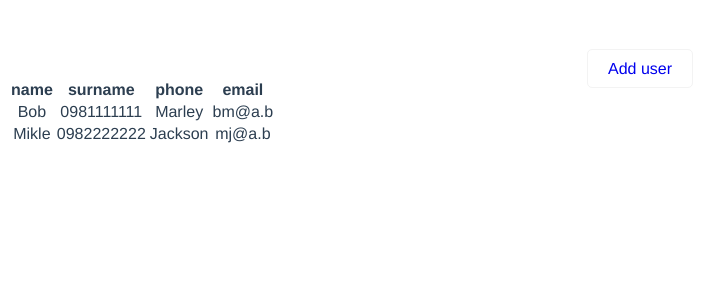
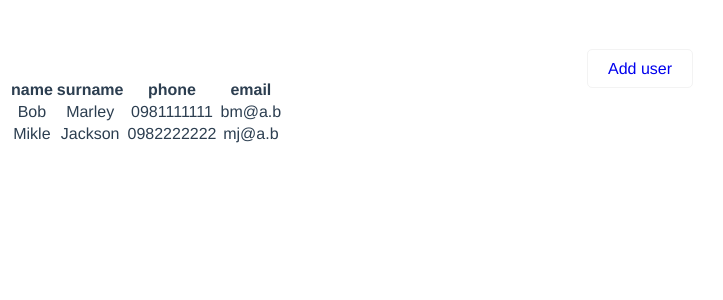
Before and after one commit to Petrushchenko/dataTable, a Vue app: page / in a window 1280 px wide. Shown: the top 300 px of the page, without its empty margins (0-723 px from the left). Built offline with nearby package versions, Linux system fonts and the light colour scheme; the HTML template or start-up script is replaced by a standard one.

Commit message:
possibility to edit any cell was added

```diff
--- a/src/components/Table.vue
+++ b/src/components/Table.vue
@@ -2,12 +2,16 @@
 	<table>
 		<thead>
 			<tr>
-				<th v-for="label in labels">{{ label }}</th>
+				<th v-for="(label, index) in labels" :key="index">{{ label }}</th>
 			</tr>
 		</thead>
 		<tbody>
-			<tr v-for="user in users">
-				<td v-for="field in user">{{ field }}</td>
+			<tr v-for="(user, index) in users" :key="index+user.name+user.surname+user.phone+user.email">
+				<td v-for="(value, field) in user"
+					:key="user.name+index+field"
+					contenteditable="true"
+					@keydown.enter.prevent="editField($event, index, field)"
+				>{{ value }}</td>
 			</tr>
 		</tbody>
 	</table>
@@ -18,6 +22,7 @@
 		data(){
 			return {
 				labels: ["name", "surname", "phone", "email"],
+				newText: ''
 			}
 		},
 		computed: {
@@ -28,7 +33,7 @@
 			}
 		},
 		created () {
-
+			// localStorage.removeItem('users')
 			if (localStorage.getItem('users')) {
 				let data = JSON.parse(localStorage.getItem('users'));
 				this.$store.dispatch('loadData', data)
@@ -41,6 +46,12 @@
 			saveUsers() {
 				const parsed = JSON.stringify(this.data);
 				localStorage.setItem('users', parsed);
+			},
+			editField(e, index, fieldName) {
+				this.newText = e.target.innerText
+				const text = this.newText;
+				this.$store.dispatch('editUser', {index, fieldName, text })
+				this.saveUsers();
 			}
 		},
 	}
--- a/src/store/index.js
+++ b/src/store/index.js
@@ -6,8 +6,8 @@ Vue.use(Vuex)
 const store = new Vuex.Store({
 	state: {
 		users: [
-			{name: "Bob", phone: "0981111111", surname: "Marley", email: "bm@a.b"},
-			{name: "Mikle", phone: "0982222222", surname: "Jackson", email: "mj@a.b"}
+			{name: "Bob",  surname: "Marley", phone: "0981111111", email: "bm@a.b"},
+			{name: "Mikle", surname: "Jackson",phone: "0982222222",  email: "mj@a.b"}
 		],
 	},
 
@@ -16,8 +16,12 @@ const store = new Vuex.Store({
 			commit('ADD_USER', user)
 		},
 		loadData({commit}, data) {
-			console.log(data);
-			return commit('LOAD_DATA', data)
+			commit('LOAD_DATA', data)
+		},
+		editUser({commit, state}, {index, fieldName, text}) {
+			const newUser = state.users.filter( (item, i) => i === index)[0]
+			newUser[fieldName] = text
+			commit('EDIT_USER', {index: index, data: newUser})
 		}
 	},
 
@@ -27,6 +31,9 @@ const store = new Vuex.Store({
 		},
 		LOAD_DATA(state, data) {
 			state.users = data
+		},
+		EDIT_USER(state, payload) {
+			state.users.splice(payload.index, 1, payload.data)
 		}
 	},
 
```
